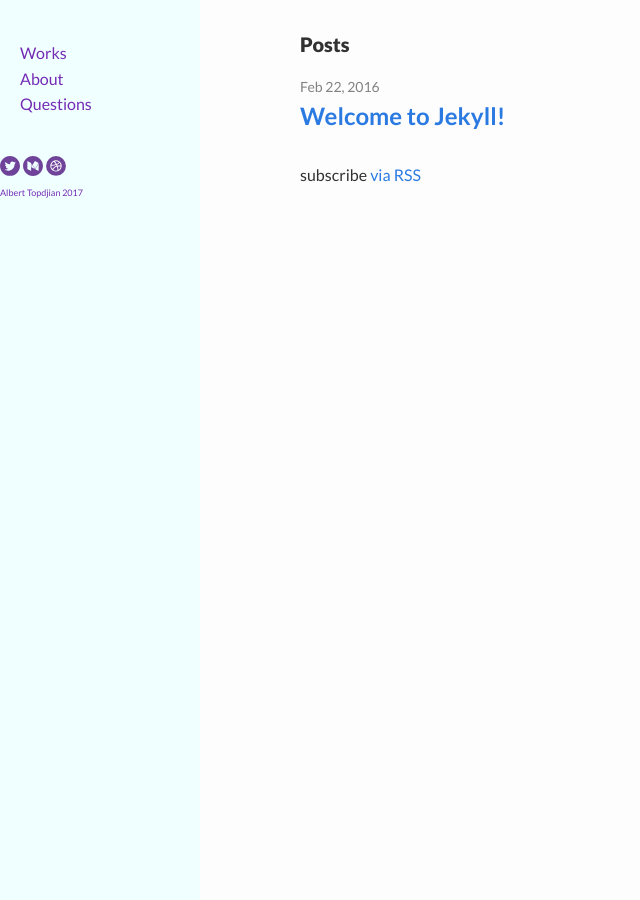
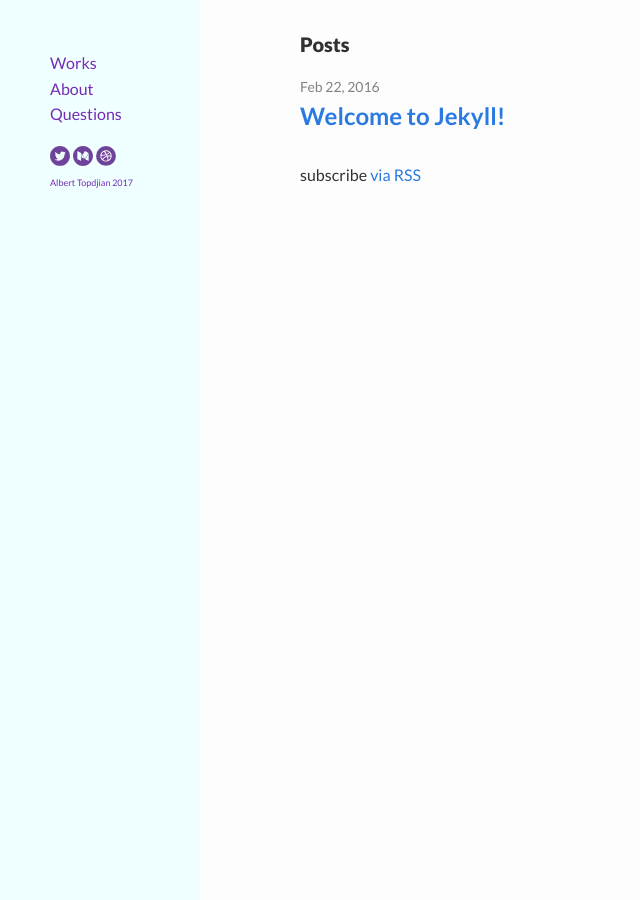
Before and after one commit to naher94/ATsite, a Jekyll site: the page built from index.html, in a window 1280 px wide. Shown: the whole page, without its empty margins (0-640 px from the left). Built offline with Jekyll 4.4.1, drawn with Linux system fonts in a browser that asks for light colours.

Commit message:
nav content align

```diff
--- a/css/albert.scss
+++ b/css/albert.scss
@@ -50,12 +50,11 @@ h2 {
     width: 200px;
     height: 100vh;
     position: relative;
+    padding: 50px;
 }
 
 
 .nav-labels {
-    padding: 20px;
-    margin-top: 20px;
     a {
         color: $purple;
         &:hover {
@@ -69,7 +68,7 @@ h2 {
 .nav-footer {
     padding: 20px;
     position: absolute;
-    bottom: 0px;
+    bottom: 30px;
 
 }
 
```
Also changed, not shown: 2 other files.
